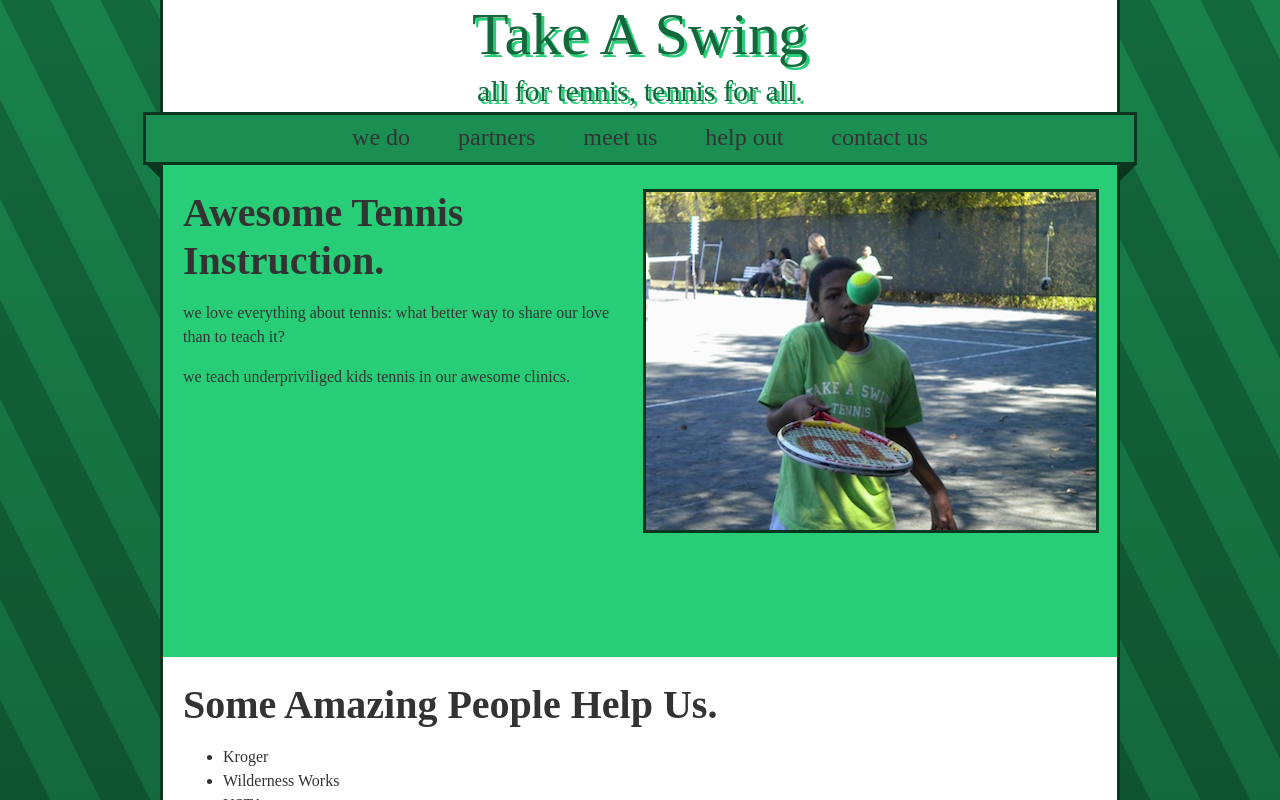
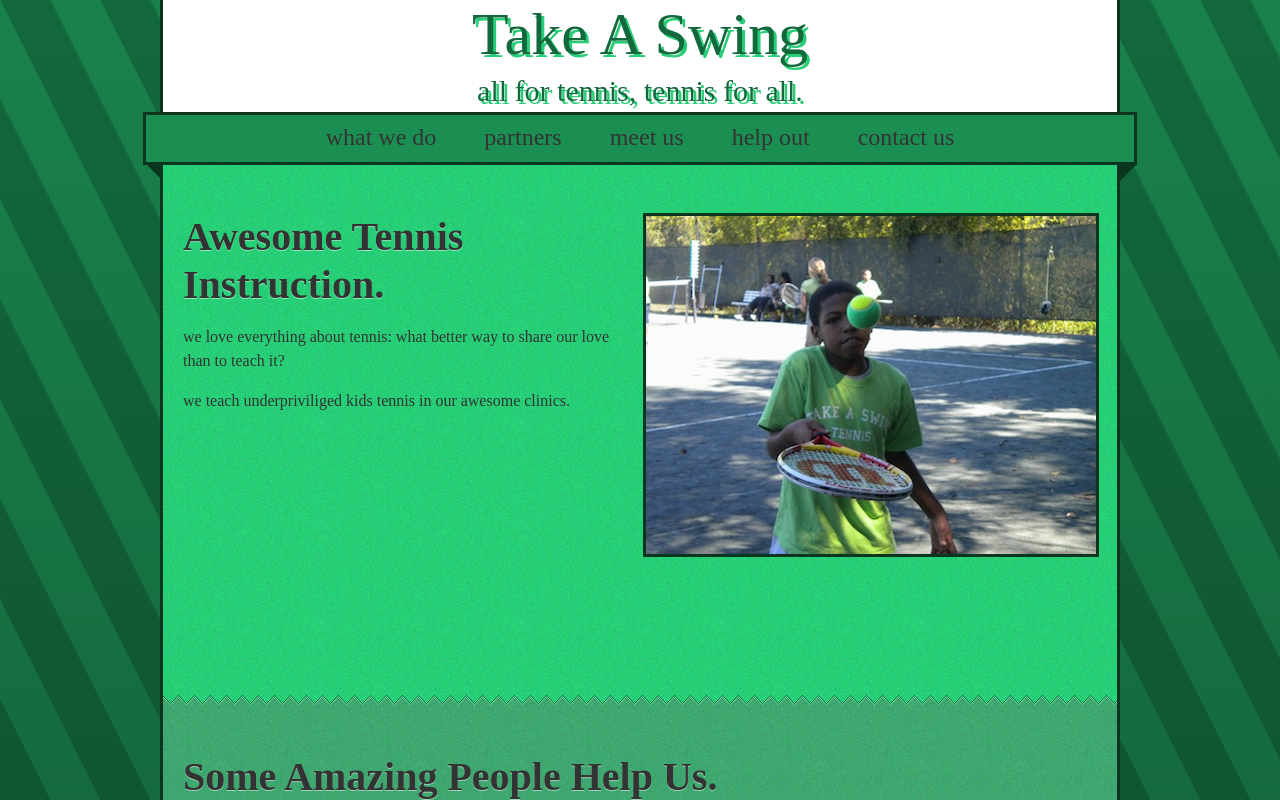
Before and after one commit to takeaswing/takeaswing.github.com, a plain HTML site: page index.htm in a window 1280 px wide. Shown: the top 800 px of the page. Drawn offline with nearby package versions, Linux system fonts and the light colour scheme; a web font is replaced by a local one.

Commit message:
Ribbonify

```diff
--- a/css/main.css
+++ b/css/main.css
@@ -6,7 +6,7 @@
  * Nav:				1b8f52
  *
  * Accent BG: 		28ce77
- * NonAccent BG: 	fff
+ * NonAccent BG: 	49976e
  *
  * Border:			0a361f
  *
@@ -170,6 +170,7 @@ h7 {
 h1 {
 	font-size: 40px;
 	line-height: 48px;
+	text-shadow: 0 1px 0 rgba(255, 255, 255, 0.5);
 }
 
 h2 {
@@ -186,7 +187,7 @@ h3 {
 /* @group Section */
 
 section {
-	padding: 24px 20px;
+	padding: 48px 20px;
 	zoom: 1;
 }
 
@@ -202,11 +203,16 @@ section {
 	}
 
 	section:nth-child(even) {
-		background: #28ce77;
+		background: url('../img/texture.png') repeat left top, url('../img/ribbon-top.png') repeat-x left bottom #28ce77;
+	}
+
+	section:nth-child(odd) {
+		background: url('../img/texture.png') repeat left top, url('../img/ribbon-bottom.png') repeat-x left bottom #49976e;
 	}
 
 	section:last-child {
 		padding: 0;
+		background: url('../img/texture.png') repeat left top #28ce77;
 	}
 
 	section .block:last-child {
@@ -317,17 +323,20 @@ section {
 			margin: 24px 0 24px -3px;
 			padding: 0 10px;
 			width: 754px;
+			height: auto;
 		}
 
 			.eventer .main {
 				width: 510px;
 				float: left;
+				height: auto;
 			}
 
 			.eventer aside {
 				background: #19824b;
 				width: 200px;
 				float: right;
+				height: auto;
 			}
 
 			/* Micro Clearfix */
--- a/index.htm
+++ b/index.htm
@@ -24,7 +24,7 @@
 
 		<nav id="navigation" class="">
 			<ul>
-				<li><a href="#we">we do</a></li>
+				<li><a href="#we">what we do</a></li>
 				<li><a href="#partners">partners</a></li>
 				<li><a href="#meet">meet us</a></li>
 				<li><a href="#help">help out</a></li>
```
Also changed, not shown: img/ribbon-bottom.png (added), img/ribbon-top.png (added), img/ribbon.png (added), img/texture.png (added), 5 other files.
